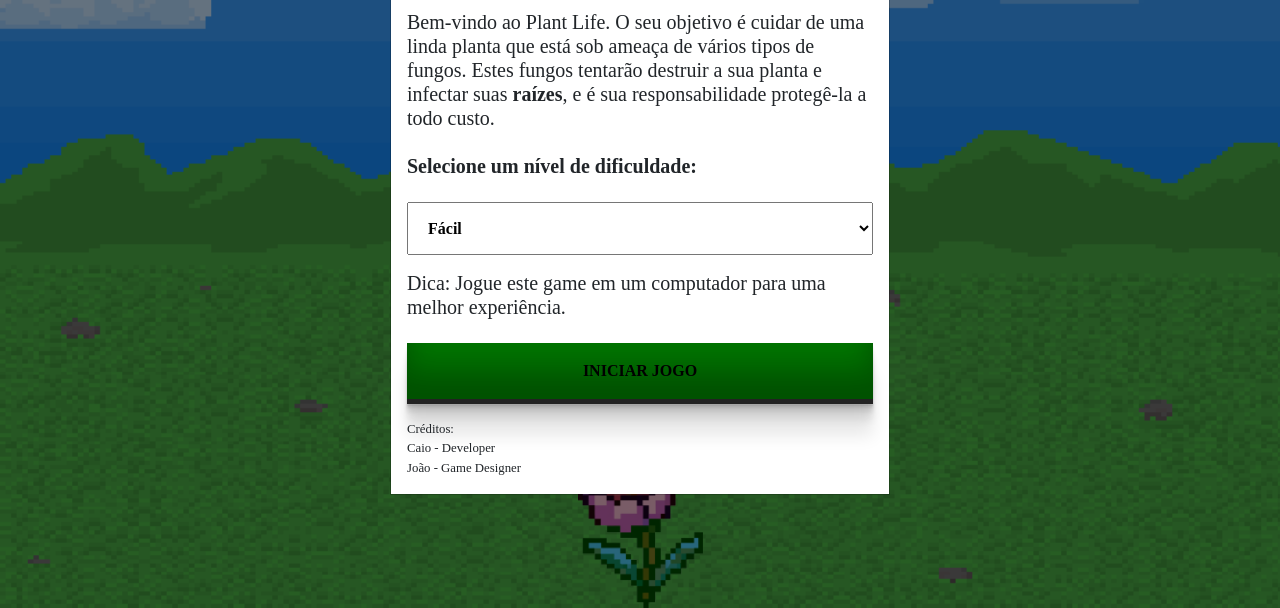
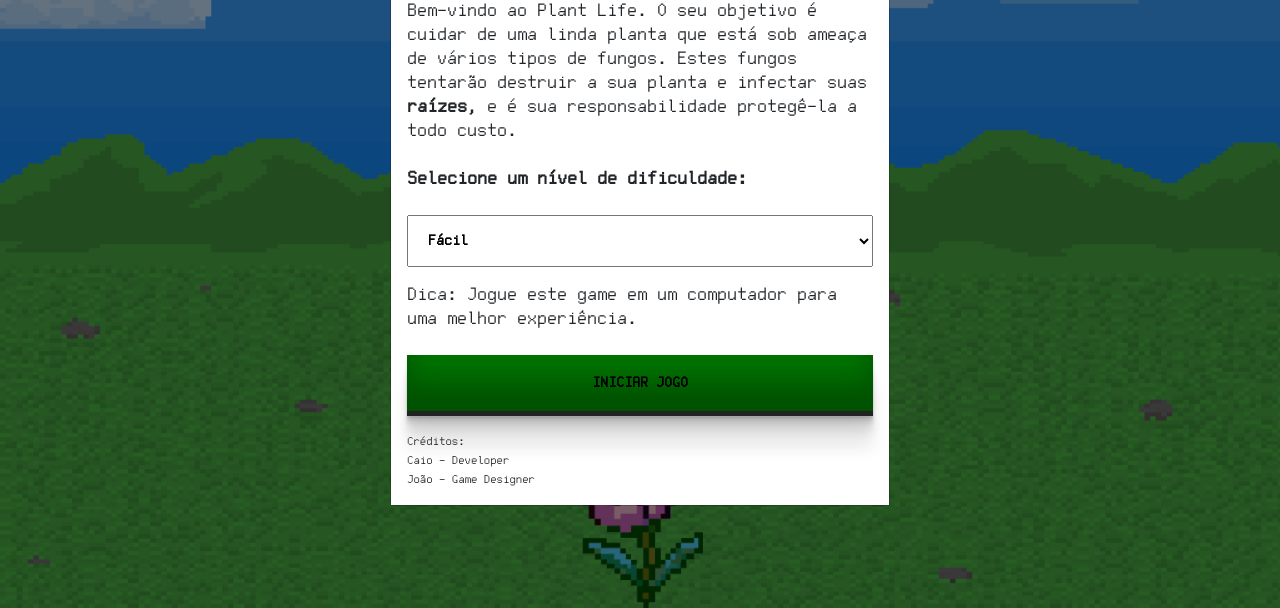
Before and after one commit to caiobarbosadev/plant-life, a plain HTML site: page index.html in a window 1280 px wide. Shown: the part 192-800 px from the top of the page. Drawn offline with nearby package versions, Linux system fonts and the light colour scheme; the site is published under a folder, as on GitHub Pages, so addresses that start at the root find nothing.

Commit message:
Update style.css

```diff
--- a/style.css
+++ b/style.css
@@ -1,6 +1,6 @@
 @font-face {
     font-family: 'Free Pixel';
-    src: url(/fonts/Free-Pixel.ttf)
+    src: url(./fonts/Free-Pixel.ttf)
 }
 
 * {
```
